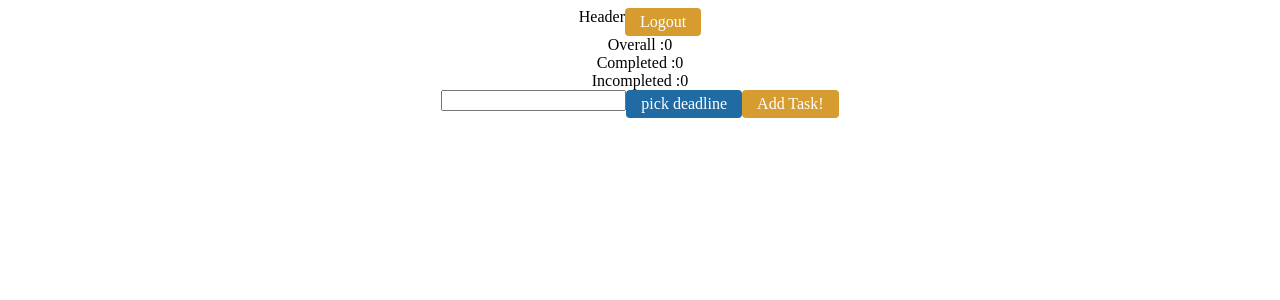
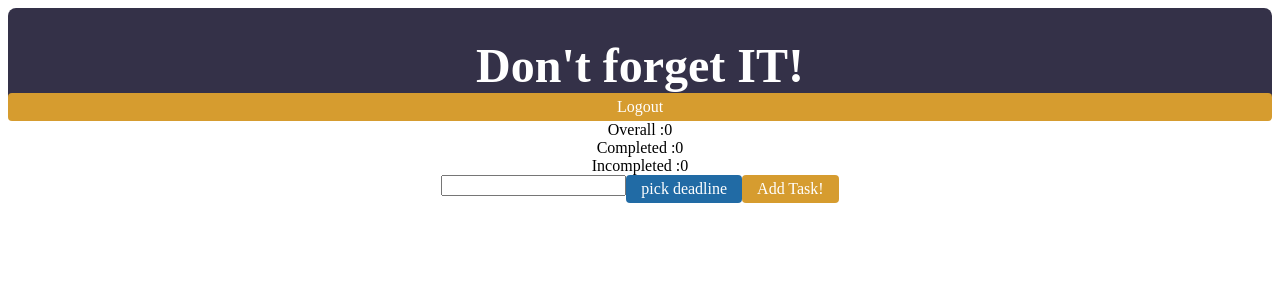
Before and after one commit to Buki89/dontforgetit, a React (Create React App) app: page /dashboard in a window 1280 px wide. Shown: the top 300 px of the page. Built offline with nearby package versions, Linux system fonts and the light colour scheme; no server answers; the database is empty; sample sign-in values are in the browser's storage.

Commit message:
theme, header

```diff
--- /dev/null
+++ b/src/Router/AppRouter.tsx
@@ -0,0 +1,16 @@
+import React, { FC } from "react";
+import { BrowserRouter as Router, Switch, Route } from "react-router-dom";
+import DashboardPage from "../pages/DashboardPage/DashboardPage";
+import LoginPage from "../pages/LoginPage/LoginPage";
+import PrivateRoute from "./PrivateRoute";
+
+const AppRouter: FC = () => (
+  <Router>
+    <Switch>
+      <Route exact component={LoginPage} path="/" />
+      <PrivateRoute component={DashboardPage} path="/dashboard" />
+    </Switch>
+  </Router>
+);
+
+export default AppRouter;
--- a/src/index.tsx
+++ b/src/index.tsx
@@ -1,22 +1,18 @@
 import React from "react";
 import ReactDOM from "react-dom";
 import reportWebVitals from "./reportWebVitals";
-import { BrowserRouter as Router, Switch, Route } from "react-router-dom";
-import LoginPage from "./pages/LoginPage/LoginPage";
-import DashboardPage from "./pages/DashboardPage/DashboardPage";
 import firebase from "firebase";
 import { config } from "./firebase/config";
-import PrivateRoute from "./Router/PrivateRoute";
+import AppRouter from "./Router/AppRouter";
+import { ThemeProvider } from "styled-components";
+import { theme } from "./theme/theme";
 
 firebase.initializeApp(config);
 
 ReactDOM.render(
-  <Router>
-    <Switch>
-      <Route exact component={LoginPage} path="/" />
-      <PrivateRoute component={DashboardPage} path="/dashboard" />
-    </Switch>
-  </Router>,
+  <ThemeProvider theme={theme}>
+    <AppRouter />
+  </ThemeProvider>,
   document.getElementById("root")
 );
 
--- a/src/layout/components/Header.tsx
+++ b/src/layout/components/Header.tsx
@@ -1,10 +1,24 @@
 import firebase from "firebase";
 import React, { FC, useCallback } from "react";
-import Box from "../../primitives/components/Box";
 import Button from "../../primitives/components/Button";
 import { useHistory } from "react-router-dom";
+import styled from "styled-components";
 
-//import styled from 'styled-components'
+const Wrapper = styled.div`
+  border-radius: 0.5rem;
+  width: 100%;
+  background-color: ${({ theme }) => theme.colors.eclipse};
+  display: flex;
+  color: ${({ theme }) => theme.colors.white};
+  flex-direction: column;
+`;
+
+const Title = styled.p`
+  font-size: 3rem;
+  font-weight: bold;
+  text-align: center;
+  margin: 1.875rem 0 0 0;
+`;
 
 const Header: FC = () => {
   const history = useHistory();
@@ -15,12 +29,12 @@ const Header: FC = () => {
   }, [history]);
 
   return (
-    <Box>
-      <div>Header</div>
-      <Button onClick={handleClick} type="button">
+    <Wrapper>
+      <Title>Don't forget IT!</Title>
+      <Button alignSelf="flex-end" onClick={handleClick} type="button">
         Logout
       </Button>
-    </Box>
+    </Wrapper>
   );
 };
 
--- a/src/primitives/components/Button.tsx
+++ b/src/primitives/components/Button.tsx
@@ -1,24 +1,27 @@
 import React, { FC } from "react";
 import styled from "styled-components";
+import * as CSS from "csstype";
 
-const ButtonBase = styled.button`
+const ButtonBase = styled.button<Pick<ButtonProps, "alignSelf">>`
   cursor: pointer;
   padding: 5px 15px;
   border: 0;
   border-radius: 4px;
-  background-color: #d69c2f;
+  background-color: ${({ theme }) => theme.colors.sand};
   font: inherit;
-  color: #fff;
+  color: ${({ theme }) => theme.colors.white};
   outline: none;
+  align-items: ${({ alignSelf }) => alignSelf};
 `;
 type ButtonProps = {
   type: "submit" | "reset" | "button";
   onClick?: () => void;
+  alignSelf?: CSS.Property.AlignSelf;
 };
 
-const Button: FC<ButtonProps> = ({ children, type, onClick }) => {
+const Button: FC<ButtonProps> = ({ children, type, onClick, alignSelf }) => {
   return (
-    <ButtonBase type={type} onClick={onClick}>
+    <ButtonBase alignSelf={alignSelf} type={type} onClick={onClick}>
       {children}
     </ButtonBase>
   );
--- /dev/null
+++ b/src/theme/styled.d.ts
@@ -0,0 +1,6 @@
+import {} from 'styled-components';
+import theme from './theme';
+declare module 'styled-components' {
+  type Theme = typeof theme;
+  export interface DefaultTheme extends Theme {}
+}
--- /dev/null
+++ b/src/theme/theme.tsx
@@ -0,0 +1,23 @@
+type Colors = {
+  green: string;
+  white: string;
+  black: string;
+  sand: string;
+  eclipse: string;
+};
+
+const colors = {
+  green: "#028d09",
+  white: "#fff",
+  black: "#000",
+  sand: "#d69c2f",
+  eclipse: "#343148",
+};
+
+export type Theme = {
+  colors: Colors;
+};
+
+export const theme: Theme = {
+  colors,
+};
```
Also changed, not shown: 1 other file (tests, documents, lock files or other folders).
